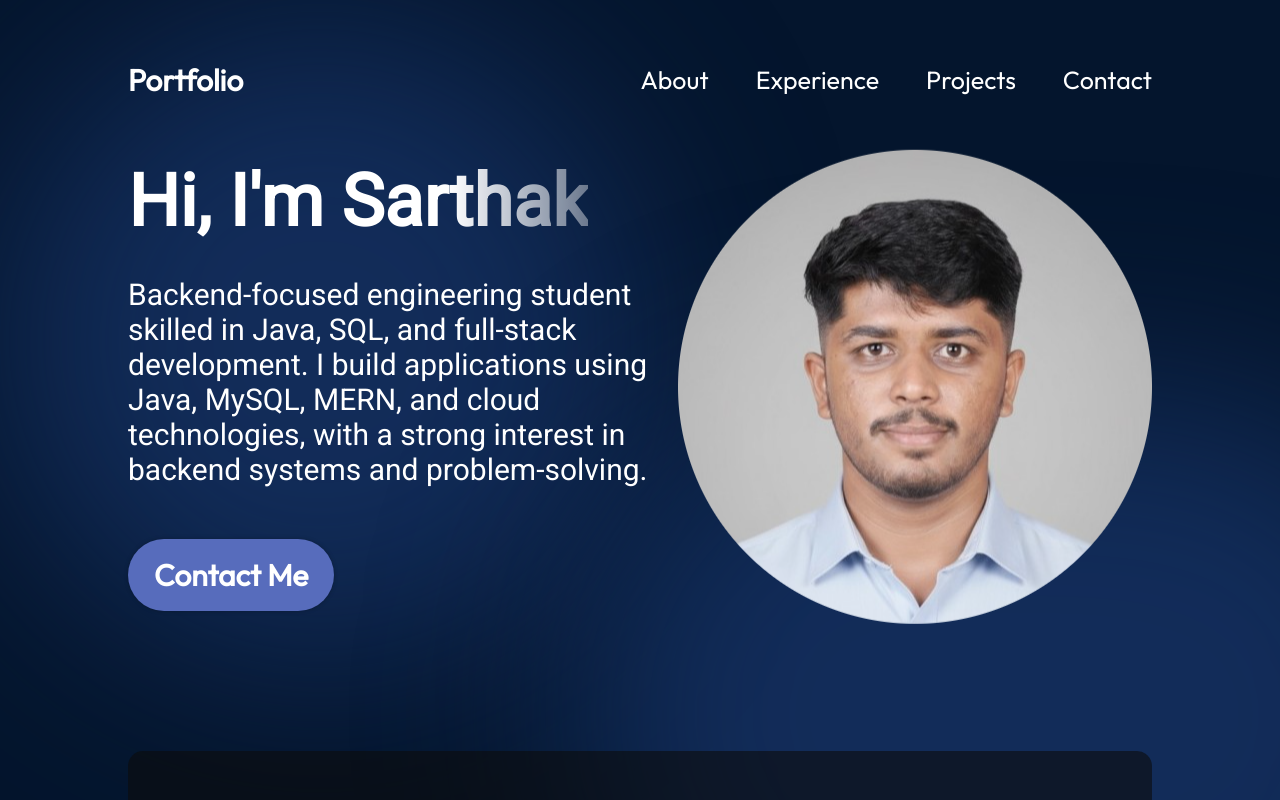
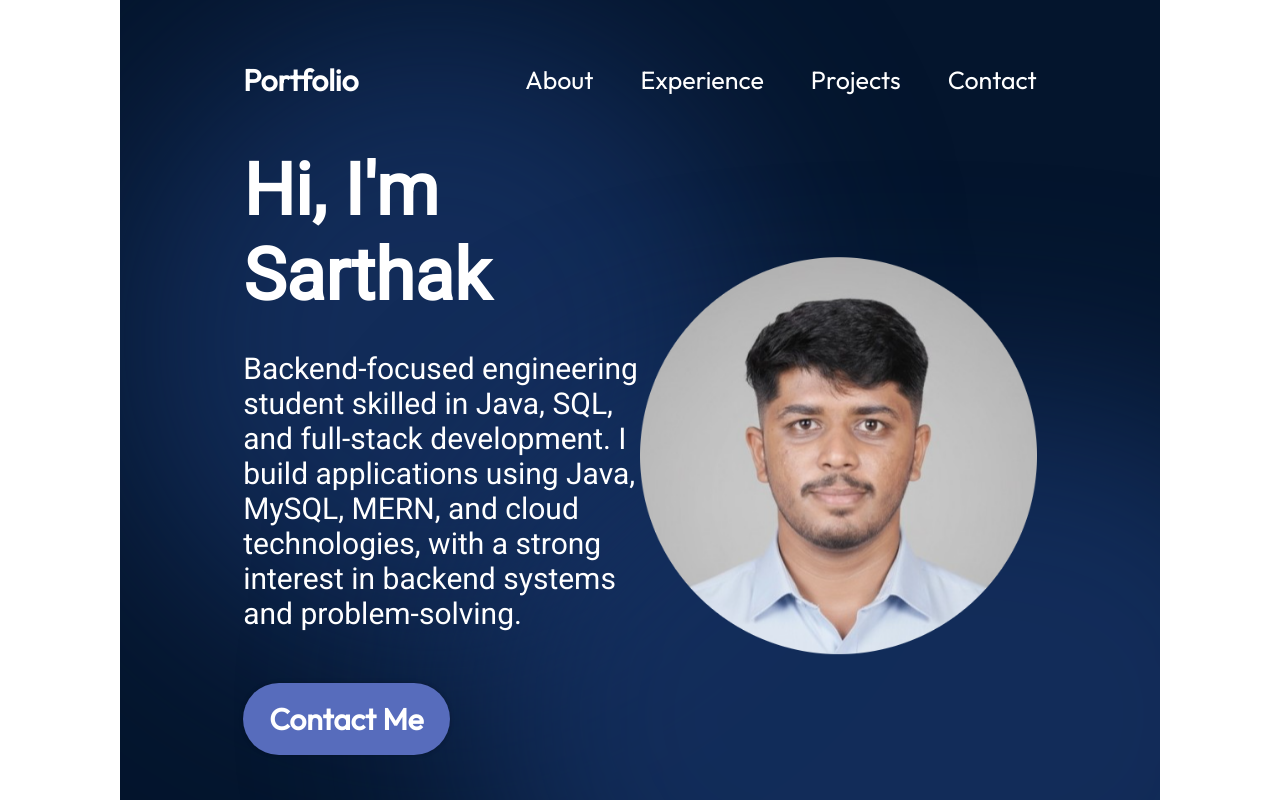
Before and after one commit to sarthakpatil7900/Portfolio, a React (Vite) app: page / in a window 1280 px wide. Shown: the top 800 px of the page. Built offline with nearby package versions, Linux system fonts and the light colour scheme.

Commit message:
Fix zoom prob

```diff
--- a/src/App.module.css
+++ b/src/App.module.css
@@ -5,4 +5,7 @@
   width: 100%;
   height: 100%;
   overflow: hidden;
+  max-width: 1040px;      /* try 1040–1200px and see what feels right */
+  margin: 0 auto;         /* center the whole site */
+  padding: 0 1.5rem;      /* side padding so it doesn't touch edges */
 }
--- a/src/index.css
+++ b/src/index.css
@@ -6,5 +6,6 @@
 }
 
 html {
+  font-size: 16px;
   scroll-behavior: smooth;
 }
```
